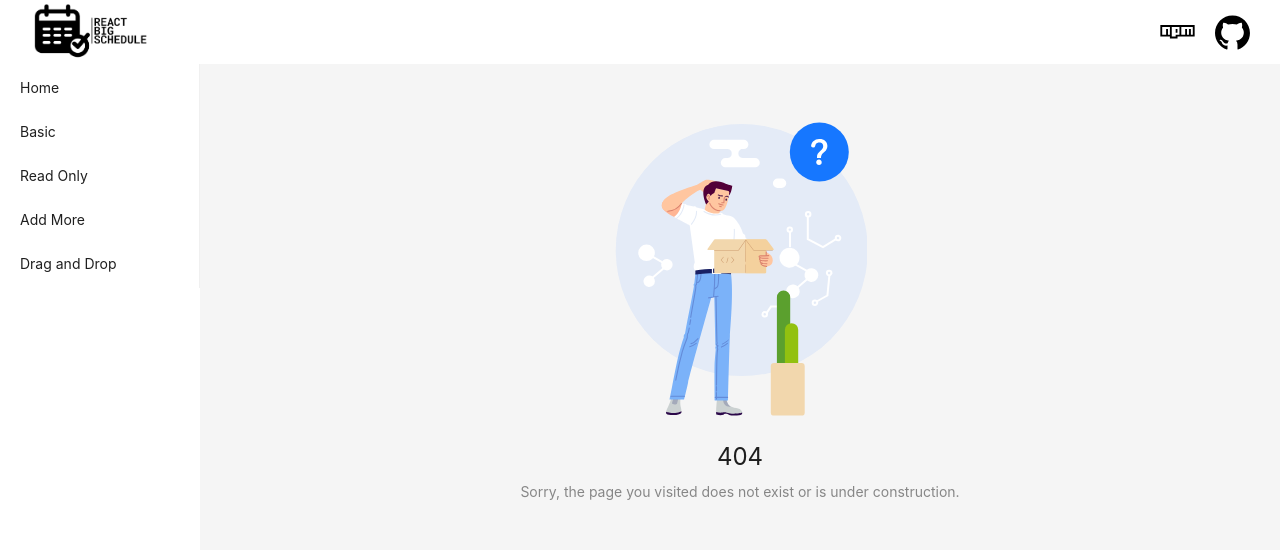
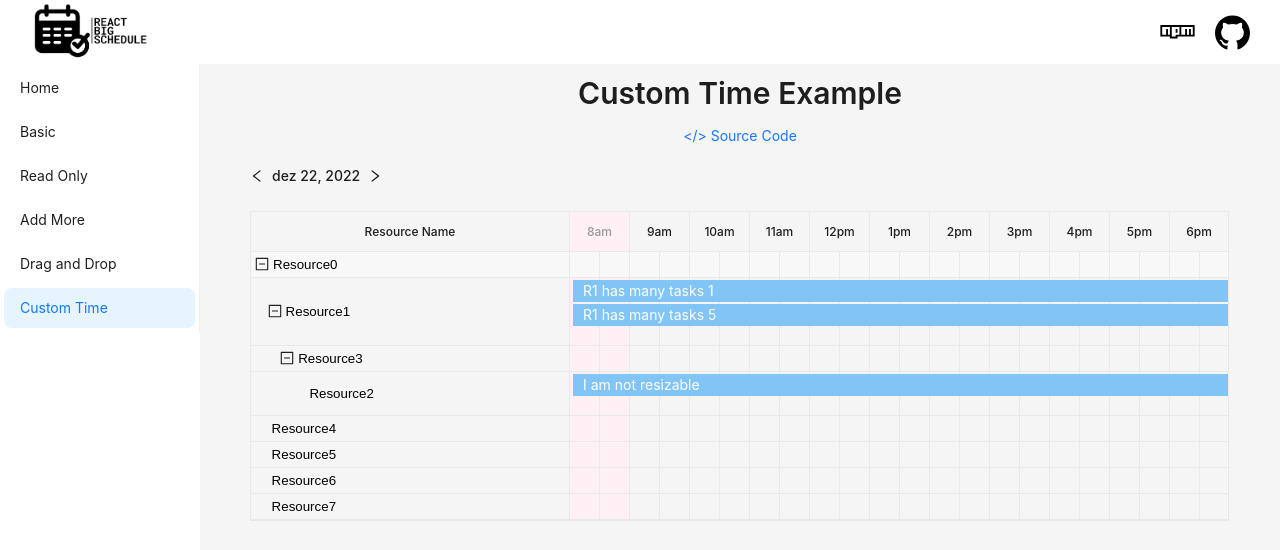
Before and after one commit to react-scheduler/react-big-schedule, a React (Vite) app: page /custom-time in a window 1280 px wide. Before the commit this address had no page. Shown: the top 550 px of the page. Built offline with nearby package versions, Linux system fonts and the light colour scheme.

Commit message:
Added Custom Time Example

```diff
--- a/src/examples/app.jsx
+++ b/src/examples/app.jsx
@@ -15,6 +15,7 @@ const Basic = lazy(() => import('./pages/Basic'));
 const ReadOnly = lazy(() => import('./pages/Read-Only'));
 const AddMore = lazy(() => import('./pages/Add-More'));
 const DragAndDrop = lazy(() => import('./pages/Drag-And-Drop'));
+const CustomTime = lazy(() => import('./pages/Custom-Time'));
 
 
 function App() {
@@ -64,6 +65,14 @@ function App() {
           ),
         },
         {
+          path: '/custom-time',
+          element: (
+            <Suspense fallback={<Fallback />}>
+              <CustomTime />
+            </Suspense>
+          ),
+        },
+        {
           path: '*',
           element: <Result status="404" title="404" subTitle="Sorry, the page you visited does not exist or is under construction." />,
         },
--- a/src/examples/components/Slider.jsx
+++ b/src/examples/components/Slider.jsx
@@ -8,6 +8,7 @@ const items = [
   { label: 'Read Only', key: 'read-only', path: '/read-only' },
   { label: 'Add More', key: 'add-more', path: '/add-more' },
   { label: 'Drag and Drop', key: 'drag-and-drop', path: '/drag-and-drop' },
+  { label: 'Custom Time', key: 'custom-time', path: '/custom-time' },
 ];
 
 function Slider() {
--- /dev/null
+++ b/src/examples/pages/Custom-Time/class-based.jsx
@@ -0,0 +1,185 @@
+import * as antdLocale from 'antd/locale/pt_BR';
+import * as dayjsLocale from 'dayjs/locale/pt-br';
+import React, { Component } from 'react';
+
+import { DemoData, Scheduler, SchedulerData, ViewType, wrapperFun } from '../../../index';
+
+const startHr = 8;
+
+class CustomTime extends Component {
+  constructor(props) {
+    super(props);
+
+    let schedulerData = new SchedulerData(
+      '2022-12-22',
+      ViewType.Day,
+      false,
+      false,
+      {
+        besidesWidth: 300,
+        dayMaxEvents: 99,
+        dayStartFrom: 8,
+        dayStopTo: 18,
+        customMaxEvents: 9965,
+        eventItemPopoverTrigger: 'click',
+        schedulerContentHeight: '100%',
+        views: [],
+      },
+    );
+
+    schedulerData.setSchedulerLocale(dayjsLocale);
+    schedulerData.setCalendarPopoverLocale(antdLocale);
+    schedulerData.setResources(DemoData.resources);
+    schedulerData.setEvents(DemoData.events);
+    this.state = {
+      viewModel: schedulerData,
+    };
+  }
+
+  render() {
+    const { viewModel } = this.state;
+    return (
+      <Scheduler
+        schedulerData={viewModel}
+        prevClick={this.prevClick}
+        nextClick={this.nextClick}
+        onSelectDate={this.onSelectDate}
+        onViewChange={this.onViewChange}
+        viewEventClick={this.ops1}
+        viewEventText="Ops 1"
+        viewEvent2Text="Ops 2"
+        viewEvent2Click={this.ops2}
+        updateEventStart={this.updateEventStart}
+        updateEventEnd={this.updateEventEnd}
+        moveEvent={this.moveEvent}
+        newEvent={this.newEvent}
+        onScrollLeft={this.onScrollLeft}
+        onScrollRight={this.onScrollRight}
+        onScrollTop={this.onScrollTop}
+        onScrollBottom={this.onScrollBottom}
+        toggleExpandFunc={this.toggleExpandFunc}
+      />
+    );
+  }
+
+  prevClick = schedulerData => {
+    schedulerData.prev();
+    schedulerData.setEvents(DemoData.events);
+    this.setState({ viewModel: schedulerData });
+  };
+
+  nextClick = schedulerData => {
+    schedulerData.next();
+    schedulerData.setEvents(DemoData.events);
+    this.setState({ viewModel: schedulerData });
+  };
+
+  onViewChange = (schedulerData, view) => {
+    const start = new Date();
+    schedulerData.setViewType(view.viewType, view.showAgenda, view.isEventPerspective);
+    schedulerData.setEvents(DemoData.events);
+    this.setState({ viewModel: schedulerData });
+    function secondsBetween(date1, date2) {
+      const diff = Math.abs(date1.getTime() - date2.getTime());
+      return diff / 1000;
+    }
+
+    console.log('Elapsed seconds: ' + secondsBetween(start, new Date()));
+  };
+
+  onSelectDate = (schedulerData, date) => {
+    schedulerData.setDate(date);
+    schedulerData.setEvents(DemoData.events);
+    this.setState({
+      viewModel: schedulerData,
+    });
+  };
+
+  eventClicked = (schedulerData, event) => {
+    alert(`You just clicked an event: {id: ${event.id}, title: ${event.title}}`);
+  };
+
+  ops1 = (schedulerData, event) => {
+    alert(`You just executed ops1 to event: {id: ${event.id}, title: ${event.title}}`);
+  };
+
+  ops2 = (schedulerData, event) => {
+    alert(`You just executed ops2 to event: {id: ${event.id}, title: ${event.title}}`);
+  };
+
+  newEvent = (schedulerData, slotId, slotName, start, end, type, item) => {
+    if (confirm(`Do you want to create a new event? {slotId: ${slotId}, slotName: ${slotName}, start: ${start}, end: ${end}, type: ${type}, item: ${item}}`)) {
+      let newFreshId = 0;
+      schedulerData.events.forEach(item => {
+        if (item.id >= newFreshId) newFreshId = item.id + 1;
+      });
+
+      let newEvent = {
+        id: newFreshId,
+        title: 'New event you just created',
+        start: start,
+        end: end,
+        resourceId: slotId,
+        bgColor: 'purple',
+      };
+      schedulerData.addEvent(newEvent);
+      this.setState({ viewModel: schedulerData });
+    }
+  };
+
+  updateEventStart = (schedulerData, event, newStart) => {
+    if (confirm(`Do you want to adjust the start of the event? {eventId: ${event.id}, eventTitle: ${event.title}, newStart: ${newStart}}`)) {
+      schedulerData.updateEventStart(event, newStart);
+    }
+    this.setState({ viewModel: schedulerData });
+  };
+
+  updateEventEnd = (schedulerData, event, newEnd) => {
+    if (confirm(`Do you want to adjust the end of the event? {eventId: ${event.id}, eventTitle: ${event.title}, newEnd: ${newEnd}}`)) {
+      schedulerData.updateEventEnd(event, newEnd);
+    }
+    this.setState({ viewModel: schedulerData });
+  };
+
+  moveEvent = (schedulerData, event, slotId, slotName, start, end) => {
+    if (
+      confirm(
+        `Do you want to move the event? {eventId: ${event.id}, eventTitle: ${event.title}, newSlotId: ${slotId}, newSlotName: ${slotName}, newStart: ${start}, newEnd: ${end}`
+      )
+    ) {
+      schedulerData.moveEvent(event, slotId, slotName, start, end);
+      this.setState({ viewModel: schedulerData });
+    }
+  };
+
+  onScrollRight = (schedulerData, schedulerContent, maxScrollLeft) => {
+    if (schedulerData.ViewTypes === ViewType.Day) {
+      schedulerData.next();
+      schedulerData.setEvents(DemoData.events);
+      this.setState({ viewModel: schedulerData });
+
+      schedulerContent.scrollLeft = maxScrollLeft - 10;
+    }
+  };
+
+  onScrollLeft = (schedulerData, schedulerContent) => {
+    if (schedulerData.ViewTypes === ViewType.Day) {
+      schedulerData.prev();
+      schedulerData.setEvents(DemoData.events);
+      this.setState({ viewModel: schedulerData });
+
+      schedulerContent.scrollLeft = 10;
+    }
+  };
+
+  onScrollTop = () => console.log('onScrollTop');
+
+  onScrollBottom = () => console.log('onScrollBottom');
+
+  toggleExpandFunc = (schedulerData, slotId) => {
+    schedulerData.toggleExpandStatus(slotId);
+    this.setState({ viewModel: schedulerData });
+  };
+}
+
+export default wrapperFun(CustomTime);
--- /dev/null
+++ b/src/examples/pages/Custom-Time/index.jsx
@@ -0,0 +1,20 @@
+import { Row, Typography } from 'antd';
+import React from 'react';
+import ClassBased from './class-based';
+import SourceCode from '../../components/SourceCode';
+
+function CustomTime() {
+  return (
+    <>
+      <Row align="middle" justify="center">
+        <Typography.Title level={2} className="m-0">
+          Custom Time Example
+        </Typography.Title>
+      </Row>
+      <SourceCode value="https://github.com/react-scheduler/react-big-schedule/blob/master/src/examples/pages/Custom-Time/index.jsx" />
+      <ClassBased />
+    </>
+  );
+}
+
+export default CustomTime;
```
